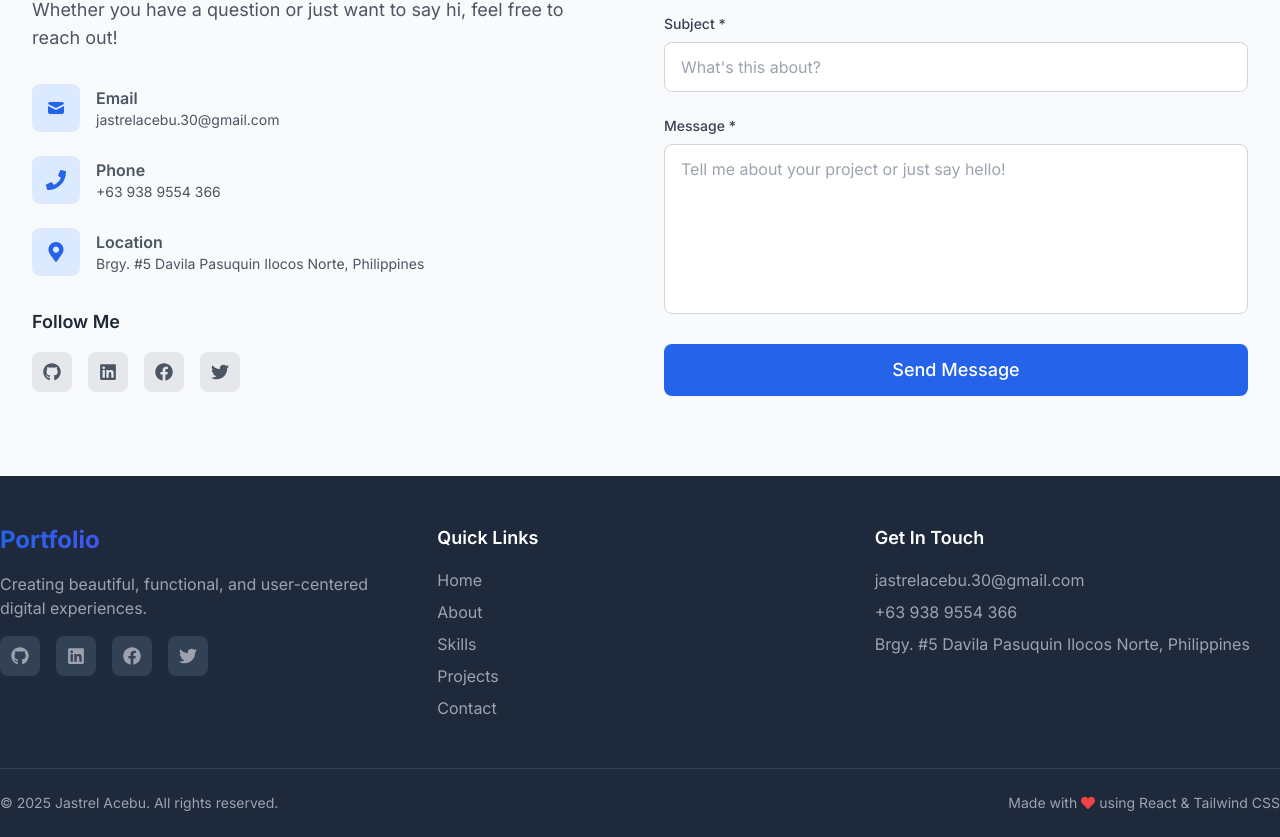
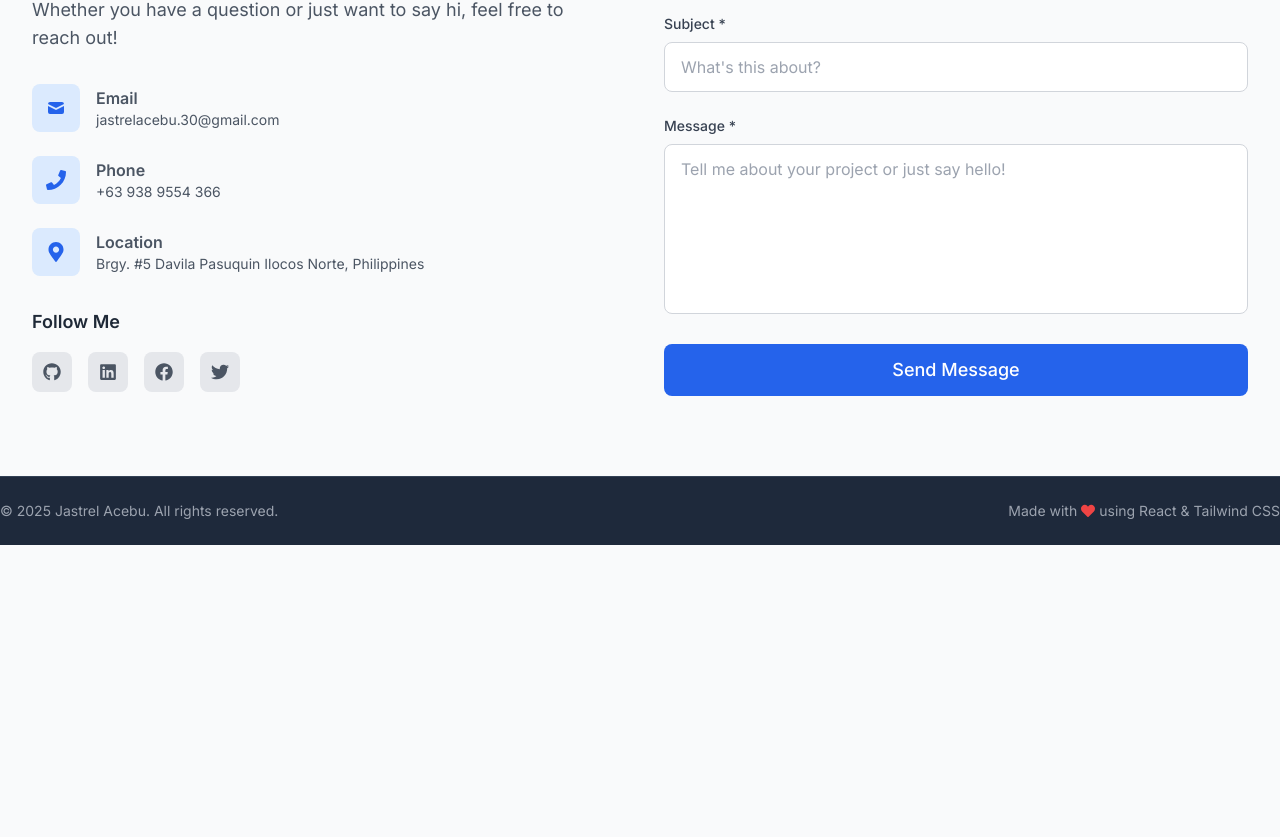
Before and after one commit to etucmax/Portfolio, a React (Vite) app: page / in a window 1280 px wide. Shown: the part 3864-4701 px from the top of the page. After the commit the page ends 4409 px from the top, so only its background shows below. Built offline with nearby package versions, Linux system fonts and the light colour scheme.

Commit message:
Add animated LoadingScreen and integrate with Hero image load; fix EmailJS env-based config; simplify Footer

```diff
--- a/src/components/Contact.tsx
+++ b/src/components/Contact.tsx
@@ -32,12 +32,29 @@ const Contact: React.FC = () => {
     setIsSubmitting(true)
 
     try {
-      // Replace with your EmailJS service details
+      const SERVICE_ID = import.meta.env.VITE_EMAILJS_SERVICE_ID
+      const TEMPLATE_ID = import.meta.env.VITE_EMAILJS_TEMPLATE_ID
+      const PUBLIC_KEY = import.meta.env.VITE_EMAILJS_PUBLIC_KEY
+
+      if (!SERVICE_ID || !TEMPLATE_ID || !PUBLIC_KEY) {
+        console.warn('EmailJS env vars are missing. Please set VITE_EMAILJS_SERVICE_ID, VITE_EMAILJS_TEMPLATE_ID, VITE_EMAILJS_PUBLIC_KEY')
+        setSubmitStatus('error')
+        return
+      }
+
+      // Map to your EmailJS template params
+      const templateParams = {
+        from_name: formData.name,
+        from_email: formData.email,
+        subject: formData.subject,
+        message: formData.message
+      }
+
       const result = await emailjs.send(
-        'YOUR_SERVICE_ID',
-        'YOUR_TEMPLATE_ID',
-        formData,
-        'YOUR_PUBLIC_KEY'
+        SERVICE_ID,
+        TEMPLATE_ID,
+        templateParams,
+        PUBLIC_KEY
       )
 
       if (result.status === 200) {
--- a/src/components/Footer.tsx
+++ b/src/components/Footer.tsx
@@ -1,97 +1,16 @@
 import React from 'react'
 import { motion } from 'framer-motion'
-import { FaGithub, FaLinkedin, FaTwitter, FaFacebook, FaHeart } from 'react-icons/fa'
+import { FaHeart } from 'react-icons/fa'
 
 const Footer: React.FC = () => {
   const currentYear = new Date().getFullYear()
 
-  const socialLinks = [
-    { icon: FaGithub, href: 'https://github.com/yourusername', label: 'GitHub' },
-    { icon: FaLinkedin, href: 'https://linkedin.com/in/yourusername', label: 'LinkedIn' },
-    { icon: FaFacebook, href: 'https://facebook.com/yourusername', label: 'Facebook' },
-    { icon: FaTwitter, href: 'https://twitter.com/yourusername', label: 'Twitter' },
-  ]
+  // Simplified footer: remove brand, social links, and quick links
 
   return (
     <footer className="bg-dark-800 dark:bg-dark-900 text-gray-300">
       <div className="container-max">
-        <div className="py-12">
-          <div className="grid md:grid-cols-3 gap-8">
-            {/* Brand */}
-            <div>
-              <motion.div
-                whileHover={{ scale: 1.05 }}
-                className="text-2xl font-bold gradient-text mb-4"
-              >
-                Portfolio
-              </motion.div>
-              <p className="text-gray-400 mb-4">
-                Creating beautiful, functional, and user-centered digital experiences.
-              </p>
-              <div className="flex space-x-4">
-                {socialLinks.map((social, index) => (
-                  <motion.a
-                    key={index}
-                    href={social.href}
-                    target="_blank"
-                    rel="noopener noreferrer"
-                    whileHover={{ scale: 1.1, y: -2 }}
-                    whileTap={{ scale: 0.9 }}
-                    className="w-10 h-10 bg-dark-700 dark:bg-dark-800 rounded-lg flex items-center justify-center text-gray-400 hover:text-primary-400 hover:bg-primary-900/20 transition-all duration-200"
-                    aria-label={social.label}
-                  >
-                    <social.icon size={18} />
-                  </motion.a>
-                ))}
-              </div>
-            </div>
-
-            {/* Quick Links */}
-            <div>
-              <h3 className="text-lg font-semibold text-white mb-4">Quick Links</h3>
-              <ul className="space-y-2">
-                <li>
-                  <a href="#home" className="text-gray-400 hover:text-primary-400 transition-colors duration-200">
-                    Home
-                  </a>
-                </li>
-                <li>
-                  <a href="#about" className="text-gray-400 hover:text-primary-400 transition-colors duration-200">
-                    About
-                  </a>
-                </li>
-                <li>
-                  <a href="#skills" className="text-gray-400 hover:text-primary-400 transition-colors duration-200">
-                    Skills
-                  </a>
-                </li>
-                <li>
-                  <a href="#projects" className="text-gray-400 hover:text-primary-400 transition-colors duration-200">
-                    Projects
-                  </a>
-                </li>
-                <li>
-                  <a href="#contact" className="text-gray-400 hover:text-primary-400 transition-colors duration-200">
-                    Contact
-                  </a>
-                </li>
-              </ul>
-            </div>
-
-            {/* Contact Info */}
-            <div>
-              <h3 className="text-lg font-semibold text-white mb-4">Get In Touch</h3>
-              <div className="space-y-2 text-gray-400">
-                <p>jastrelacebu.30@gmail.com</p>
-                <p>+63 938 9554 366</p>
-                <p>Brgy. #5 Davila Pasuquin Ilocos Norte, Philippines</p>
-              </div>
-            </div>
-          </div>
-        </div>
-
-        {/* Bottom Bar */}
-        <div className="border-t border-dark-700 dark:border-dark-800 py-6">
+        <div className="py-6 border-t border-dark-700 dark:border-dark-800">
           <div className="flex flex-col md:flex-row justify-between items-center space-y-4 md:space-y-0">
             <p className="text-gray-400 text-sm">
               © {currentYear} Jastrel Acebu. All rights reserved.
--- a/src/components/Hero.tsx
+++ b/src/components/Hero.tsx
@@ -2,9 +2,11 @@ import React, { useState } from 'react'
 import { motion } from 'framer-motion'
 import { FaGithub, FaLinkedin, FaTwitter, FaFacebook, FaDownload } from 'react-icons/fa'
 import { HiMail } from 'react-icons/hi'
+import LoadingScreen from './LoadingScreen'
 
 const Hero: React.FC = () => {
   const [imageError, setImageError] = useState(false)
+  const [imageLoaded, setImageLoaded] = useState(false)
   const containerVariants = {
     hidden: { opacity: 0 },
     visible: {
@@ -34,6 +36,8 @@ const Hero: React.FC = () => {
 
   return (
     <section id="home" className="min-h-screen flex items-center justify-center py-8 px-4 sm:px-6 lg:px-8">
+      {/* Loading Overlay shown until image completes load or errors */}
+      <LoadingScreen show={!imageLoaded && !imageError} />
       <div className="max-w-7xl mx-auto w-full">
         <motion.div
           variants={containerVariants}
@@ -50,7 +54,8 @@ const Hero: React.FC = () => {
                     src={`${import.meta.env.BASE_URL}MyPic.jpg`}
                     alt="Jastrel Acebu"
                     className="w-full h-full object-cover"
-                    onError={() => setImageError(true)}
+                    onLoad={() => setImageLoaded(true)}
+                    onError={() => { setImageError(true); setImageLoaded(true) }}
                   />
                 ) : (
                   <span className="text-2xl sm:text-4xl font-bold text-primary-600">JA</span>
--- /dev/null
+++ b/src/components/LoadingScreen.tsx
@@ -0,0 +1,29 @@
+import React from 'react'
+import { motion, AnimatePresence } from 'framer-motion'
+
+interface LoadingScreenProps {
+  show: boolean
+}
+
+const LoadingScreen: React.FC<LoadingScreenProps> = ({ show }) => {
+  return (
+    <AnimatePresence>
+      {show && (
+        <motion.div
+          initial={{ opacity: 0 }}
+          animate={{ opacity: 1 }}
+          exit={{ opacity: 0 }}
+          transition={{ duration: 0.3 }}
+          className="fixed inset-0 z-50 flex items-center justify-center bg-white dark:bg-dark-900"
+        >
+          <div className="flex flex-col items-center gap-4">
+            <div className="cat-runner" aria-label="Loading" />
+            <div className="text-gray-600 dark:text-gray-300 font-medium">Loading...</div>
+          </div>
+        </motion.div>
+      )}
+    </AnimatePresence>
+  )
+}
+
+export default LoadingScreen
--- a/src/index.css
+++ b/src/index.css
@@ -14,6 +14,48 @@
     @apply bg-gray-50 dark:bg-dark-900 text-gray-900 dark:text-gray-100;
   }
 }
+
+/* Loading cat animation */
+.cat-runner {
+  width: 72px;
+  height: 48px;
+  position: relative;
+}
+.cat-runner::before,
+.cat-runner::after {
+  content: '';
+  position: absolute;
+  inset: 0;
+  background-repeat: no-repeat;
+  background-size: contain;
+}
+/* Simple 2-frame kitty using gradients */
+.cat-runner::before {
+  background-image:
+    radial-gradient(circle 6px at 18px 24px, #111 98%, transparent 100%), /* head */
+    radial-gradient(circle 2px at 26px 18px, #111 98%, transparent 100%),   /* ear */
+    radial-gradient(circle 2px at 26px 30px, #111 98%, transparent 100%),   /* ear */
+    radial-gradient(circle 3px at 14px 24px, #fff 98%, transparent 100%),   /* eye */
+    linear-gradient(#111 0 0) 10px 28px / 20px 10px no-repeat,              /* body */
+    linear-gradient(#111 0 0) 8px 36px / 10px 3px no-repeat,                /* tail */
+    linear-gradient(#111 0 0) 15px 38px / 8px 3px no-repeat,                /* leg */
+    linear-gradient(#111 0 0) 25px 38px / 8px 3px no-repeat;                /* leg */
+  animation: catRun1 0.5s infinite steps(1);
+}
+.cat-runner::after {
+  background-image:
+    radial-gradient(circle 6px at 18px 24px, #111 98%, transparent 100%),
+    radial-gradient(circle 2px at 26px 18px, #111 98%, transparent 100%),
+    radial-gradient(circle 2px at 26px 30px, #111 98%, transparent 100%),
+    radial-gradient(circle 3px at 14px 24px, #fff 98%, transparent 100%),
+    linear-gradient(#111 0 0) 10px 28px / 20px 10px no-repeat,
+    linear-gradient(#111 0 0) 8px 36px / 10px 3px no-repeat,
+    linear-gradient(#111 0 0) 13px 40px / 8px 3px no-repeat,
+    linear-gradient(#111 0 0) 27px 36px / 8px 3px no-repeat;
+  animation: catRun2 0.5s infinite steps(1);
+}
+@keyframes catRun1 { 50% { opacity: 0 } }
+@keyframes catRun2 { 0% { opacity: 0 } 50% { opacity: 1 } }
 
 @layer components {
   .btn-primary {
```
Also changed, not shown: 1 other file (tests, documents, lock files or other folders).
